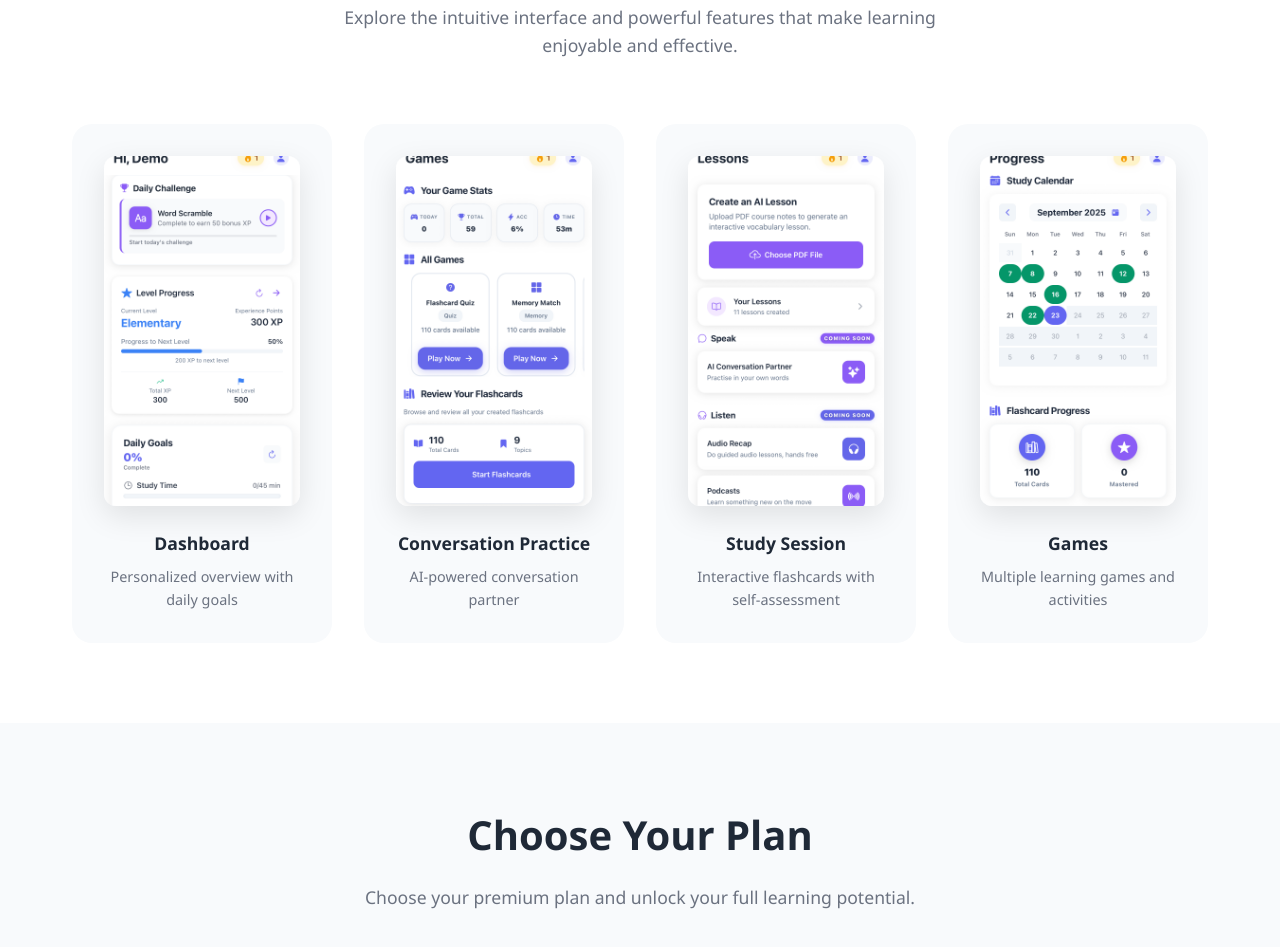
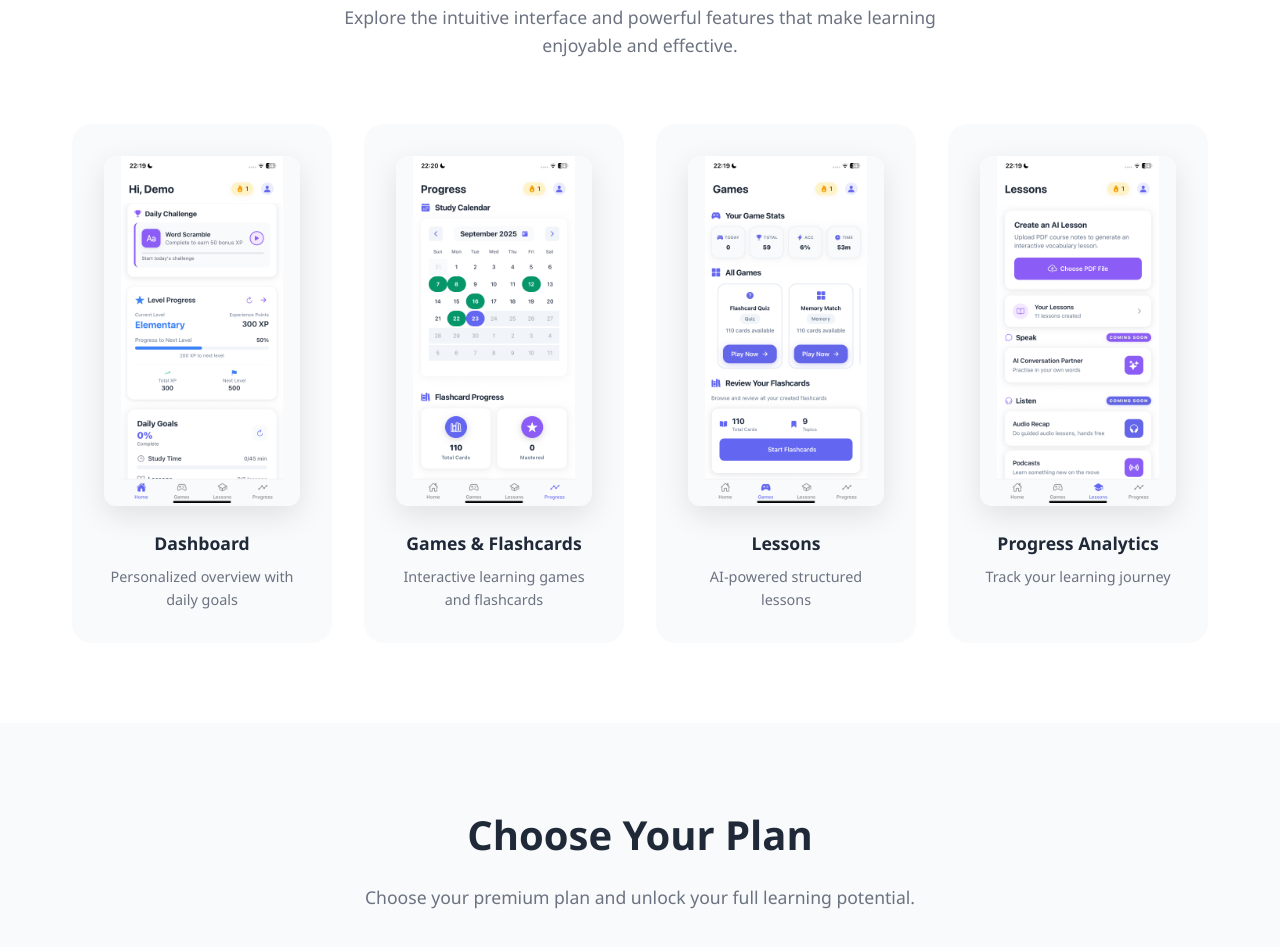
Before and after one commit to EmesOrdCo/UniLingo_Website, a website: page index.html in a window 1280 px wide. Shown: the part 1618-2565 px from the top of the page. Drawn offline with Linux system fonts and the light colour scheme.

Commit message:
Fix screenshot visibility and reorder: Dashboard, Games & Flashcards, Lessons, Progress Analytics

```diff
--- a/index.html
+++ b/index.html
@@ -637,24 +637,24 @@
             </div>
             <div class="screenshots-grid">
                 <div class="screenshot">
-                    <img src="screenshots/IMG_3396.png" alt="UniLingo Dashboard - Personalized overview with daily goals and progress tracking" style="width: 100%; max-width: 200px; height: 350px; object-fit: cover; border-radius: 12px; box-shadow: 0 10px 30px rgba(0, 0, 0, 0.1); pointer-events: none; user-select: none;">
+                    <img src="screenshots/IMG_3396.png" alt="UniLingo Dashboard - Personalized overview with daily goals and progress tracking" style="width: 100%; max-width: 200px; height: 350px; object-fit: contain; border-radius: 12px; box-shadow: 0 10px 30px rgba(0, 0, 0, 0.1); pointer-events: none; user-select: none;">
                     <h4>Dashboard</h4>
                     <p>Personalized overview with daily goals</p>
                 </div>
                 <div class="screenshot">
-                    <img src="screenshots/IMG_3397.png" alt="UniLingo Conversation Practice - AI-powered conversation partner for language practice" style="width: 100%; max-width: 200px; height: 350px; object-fit: cover; border-radius: 12px; box-shadow: 0 10px 30px rgba(0, 0, 0, 0.1); pointer-events: none; user-select: none;">
-                    <h4>Conversation Practice</h4>
-                    <p>AI-powered conversation partner</p>
+                    <img src="screenshots/IMG_3399.png" alt="UniLingo Games - Multiple learning games including Flashcard Quiz, Memory Match, and more" style="width: 100%; max-width: 200px; height: 350px; object-fit: contain; border-radius: 12px; box-shadow: 0 10px 30px rgba(0, 0, 0, 0.1); pointer-events: none; user-select: none;">
+                    <h4>Games & Flashcards</h4>
+                    <p>Interactive learning games and flashcards</p>
                 </div>
                 <div class="screenshot">
-                    <img src="screenshots/IMG_3398.png" alt="UniLingo Study Session - Interactive flashcards with self-assessment" style="width: 100%; max-width: 200px; height: 350px; object-fit: cover; border-radius: 12px; box-shadow: 0 10px 30px rgba(0, 0, 0, 0.1); pointer-events: none; user-select: none;">
-                    <h4>Study Session</h4>
-                    <p>Interactive flashcards with self-assessment</p>
+                    <img src="screenshots/IMG_3397.png" alt="UniLingo Lessons - AI-powered lessons for language learning" style="width: 100%; max-width: 200px; height: 350px; object-fit: contain; border-radius: 12px; box-shadow: 0 10px 30px rgba(0, 0, 0, 0.1); pointer-events: none; user-select: none;">
+                    <h4>Lessons</h4>
+                    <p>AI-powered structured lessons</p>
                 </div>
                 <div class="screenshot">
-                    <img src="screenshots/IMG_3399.png" alt="UniLingo Games - Multiple learning games including Flashcard Quiz, Memory Match, and more" style="width: 100%; max-width: 200px; height: 350px; object-fit: cover; border-radius: 12px; box-shadow: 0 10px 30px rgba(0, 0, 0, 0.1); pointer-events: none; user-select: none;">
-                    <h4>Games</h4>
-                    <p>Multiple learning games and activities</p>
+                    <img src="screenshots/IMG_3398.png" alt="UniLingo Progress Analytics - Track your learning progress and achievements" style="width: 100%; max-width: 200px; height: 350px; object-fit: contain; border-radius: 12px; box-shadow: 0 10px 30px rgba(0, 0, 0, 0.1); pointer-events: none; user-select: none;">
+                    <h4>Progress Analytics</h4>
+                    <p>Track your learning journey</p>
                 </div>
             </div>
         </div>
```
